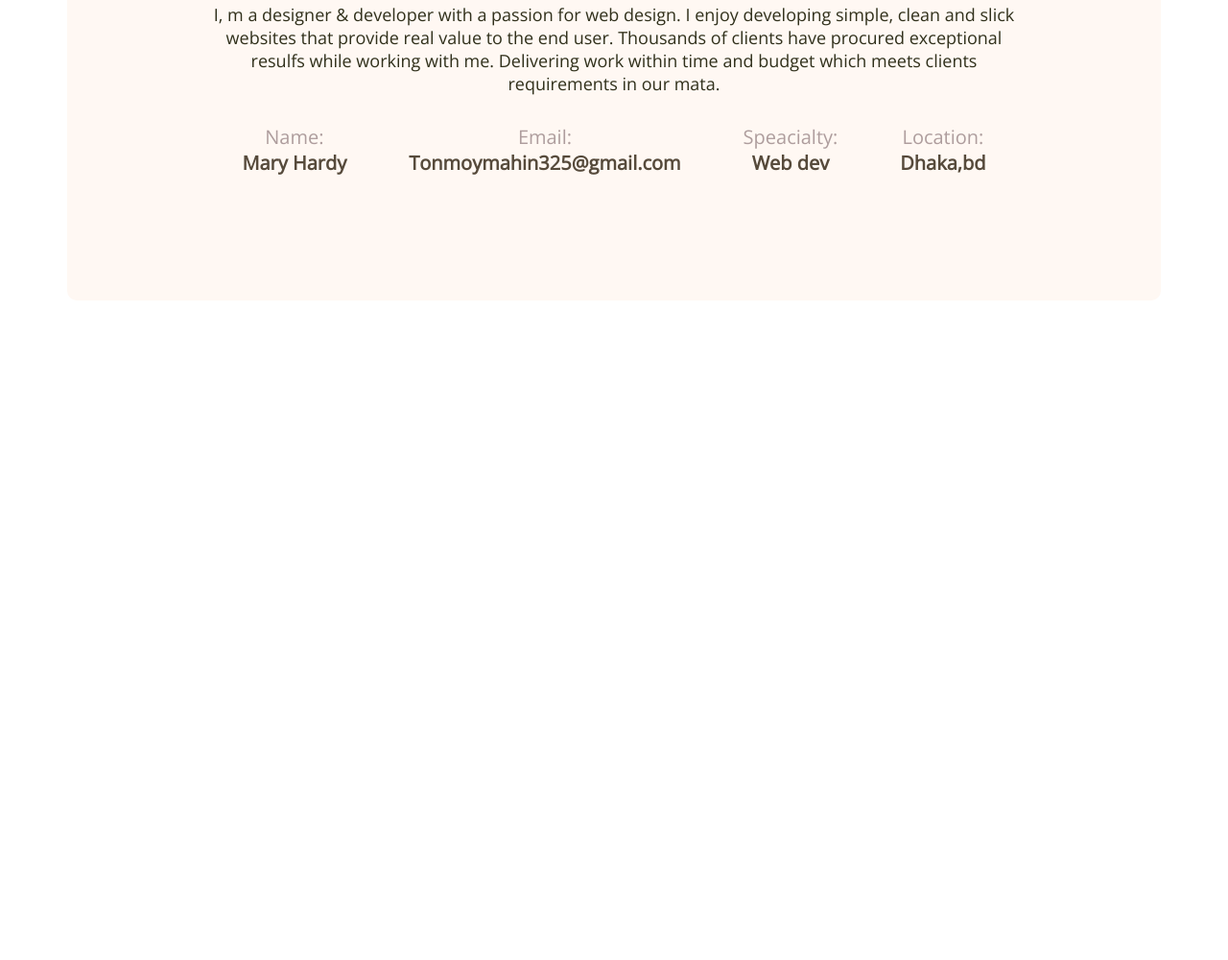
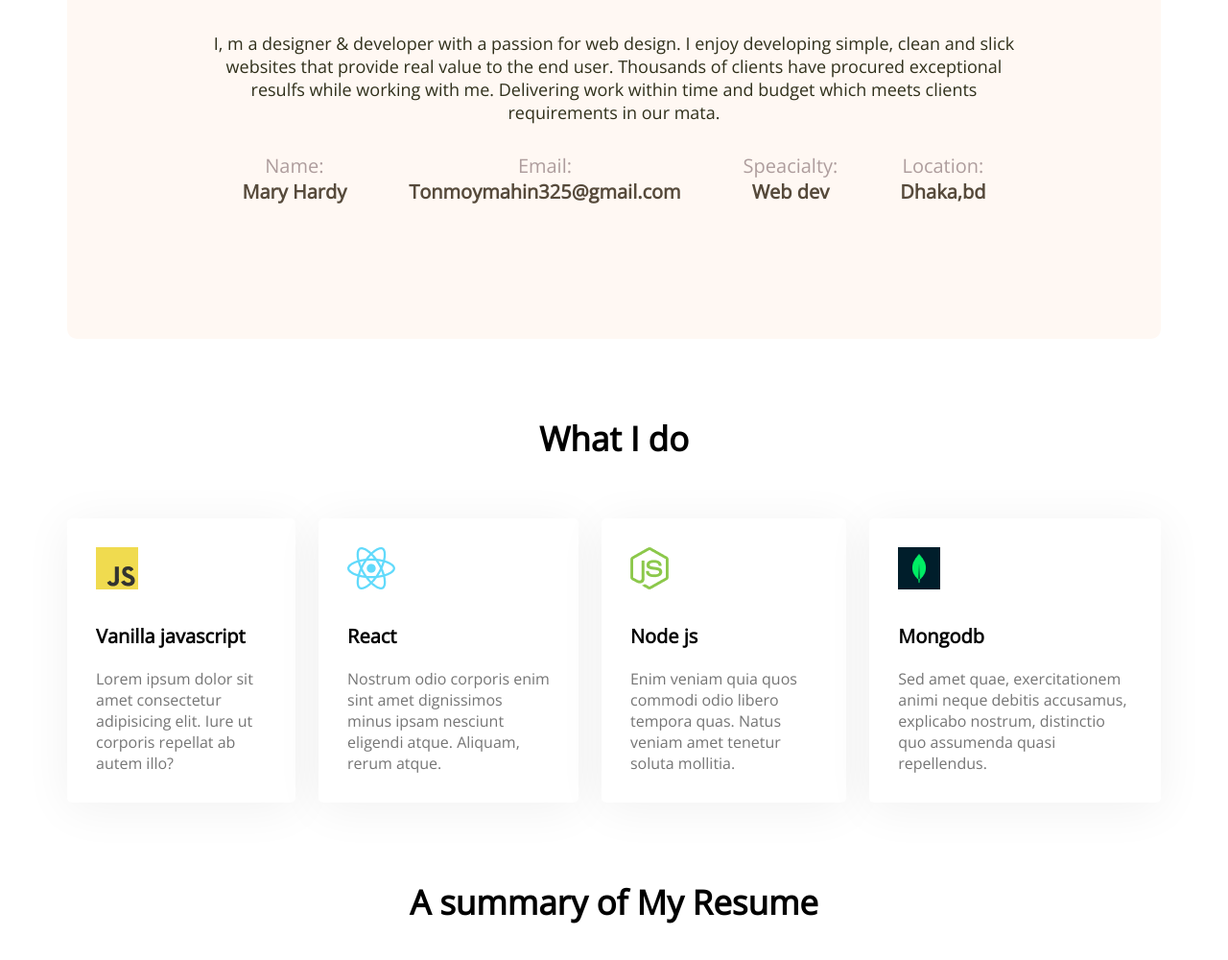
Before and after one commit to Mahincan/canada-Mission, a plain HTML site: page index.html in a window 1280 px wide. Shown: the part 1344-2344 px from the top of the page at 96% size. Before the commit the page ends 1657 px from the top, so only its background shows below. Drawn offline with nearby package versions, Linux system fonts and the light colour scheme.

Commit message:
added skill

```diff
--- a/index.html
+++ b/index.html
@@ -59,6 +59,37 @@
 
         </div>
       </section>
+      <!-- what id o section -->
+      <section class="what">
+        <h3 class="section-title">What I do</h3>
+        <div class="skills-container">
+            <div class="skill">
+                <img src="images/icons/js.png" alt="">
+                <p class="skill-title">Vanilla javascript</p>
+                <p class="skill-description">Lorem ipsum dolor sit amet consectetur adipisicing elit. Iure ut corporis repellat ab autem illo?</p>
+            </div>
+            <div class="skill">
+                <img src="images/icons/react.png" alt="">
+                <p class="skill-title">React</p>
+                <p class="skill-description">Nostrum odio corporis enim sint amet dignissimos minus ipsam nesciunt eligendi atque. Aliquam, rerum atque.</p>
+            </div>
+            <div class="skill">
+                <img src="images/icons/nodejs.png" alt="">
+                <p class="skill-title">Node js</p>
+                <p class="skill-description">Enim veniam quia quos commodi odio libero tempora quas. Natus veniam amet tenetur soluta mollitia.</p>
+            </div>
+            <div class="skill">
+                <img src="images/icons/mongo.png" alt="">
+                <p class="skill-title">Mongodb</p>
+                <p class="skill-description">Sed amet quae, exercitationem animi neque debitis accusamus, explicabo nostrum, distinctio quo assumenda quasi repellendus.</p>
+            </div>
+        </div>
+      </section>
+      <!-- resume section -->
+      <section class="section">
+        <h3 class="section-title">A summary of My Resume</h3>
+      </section>
+
     </main>
     <footer>
 
--- a/styles/portfolio.css
+++ b/styles/portfolio.css
@@ -88,8 +88,8 @@ main {
 }
 
 .section-title {
-
-    margin-bottom: 30px;
+    text-align: center;
+    margin-bottom: 60px;
     font-weight: 700;
     font-size: 35px;
 
@@ -115,4 +115,37 @@ main {
     font-weight: 700;
     font-size: 20px;
     color: rgb(86, 74, 59);
+    margin-bottom: 10px;
 }
+
+/* what i do style */
+.what {
+    margin top: 130px;
+}
+
+.skills-container {
+    display: flex;
+    gap: 24px;
+}
+
+.skill-title {
+    font-weight: 700;
+    font-size: 20px;
+    margin-top: 30px;
+    margin-bottom: 20px;
+}
+
+.skill-description {
+    color: #757575;
+}
+
+.skill {
+
+    background: #FFFFFF;
+    box-shadow: 0px 6px 50px rgba(0, 0, 0, 0.06);
+    border-radius: 5px;
+    padding: 30px;
+}
+section{
+    margin-top: 80px;
+}
```
